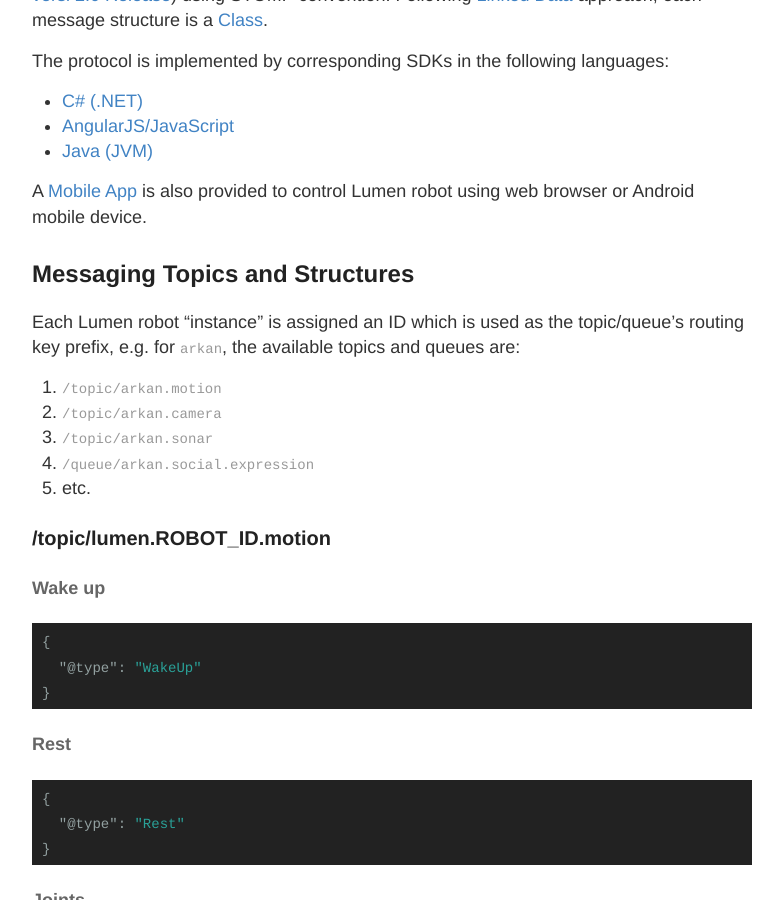
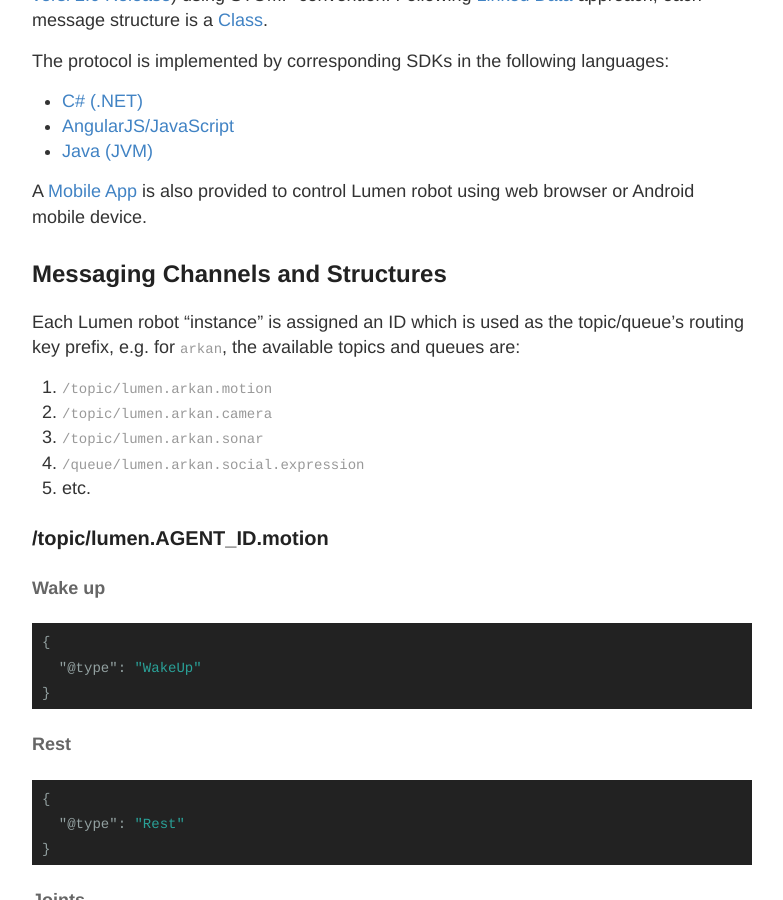
Before and after one commit to Flavio58it/lumen-sdk, a Jekyll site: the page built from protocol.md, in a window 1280 px wide and 900 px high, scrolled down 683 px. Shown: the whole window, without its empty margins (248-1031 px from the left). Built offline with Jekyll 4.4.1, drawn with Linux system fonts in a browser that asks for light colours; some of the changed text lies outside the part shown.

Commit message:
Initial Java library

```diff
--- a/protocol.md
+++ b/protocol.md
@@ -31,18 +31,18 @@
 
 A [Mobile App](/lumen-sdk/app/) is also provided to control Lumen robot using web browser or Android mobile device.
 
-## Messaging Topics and Structures
+## Messaging Channels and Structures
 
 Each Lumen robot "instance" is assigned an ID which is used as the topic/queue's routing key prefix,
 e.g. for `arkan`, the available topics and queues are:
 
-1. `/topic/arkan.motion`
-2. `/topic/arkan.camera`
-3. `/topic/arkan.sonar`
-4. `/queue/arkan.social.expression`
+1. `/topic/lumen.arkan.motion`
+2. `/topic/lumen.arkan.camera`
+3. `/topic/lumen.arkan.sonar`
+4. `/queue/lumen.arkan.social.expression`
 5. etc.
 
-### /topic/lumen.ROBOT_ID.motion
+### /topic/lumen.AGENT_ID.motion
 
 #### Wake up
 
@@ -215,7 +215,7 @@
 }
 {% endhighlight %}
 
-### /topic/lumen.ROBOT_ID.posture
+### /topic/lumen.AGENT_ID.posture
 
 #### Go to posture:
 
@@ -235,7 +235,7 @@
 }
 {% endhighlight %}
 
-### /topic/lumen.ROBOT_ID.camera
+### /topic/lumen.AGENT_ID.camera
 
 Get image remote: (one-off)
 
@@ -264,7 +264,7 @@
 }
 {% endhighlight %}
 
-### /topic/lumen.ROBOT_ID.camera.stream
+### /topic/lumen.AGENT_ID.camera.stream
 
 Image streamed from camera:
 
@@ -279,7 +279,7 @@
 }
 {% endhighlight %}
 
-### /topic/lumen.ROBOT_ID.speech.synthesis
+### /topic/lumen.AGENT_ID.speech.synthesis
 
 Say text:
 
@@ -299,11 +299,11 @@
 }
 {% endhighlight %}
 
-### /topic/lumen.ROBOT_ID.speech.recognition
+### /topic/lumen.AGENT_ID.speech.recognition
 
 TODO
 
-### /topic/lumen.ROBOT_ID.battery
+### /topic/lumen.AGENT_ID.battery
 
 Get battery percentage:
 
@@ -356,7 +356,7 @@
 }
 {% endhighlight %}
 
-### /topic/lumen.ROBOT_ID.sensors
+### /topic/lumen.AGENT_ID.sensors
 
 Get tactile:
 
@@ -412,7 +412,7 @@
 }
 {% endhighlight %}
 
-### /topic/lumen.ROBOT_ID.sonar
+### /topic/lumen.AGENT_ID.sonar
 
 Get distance:
 
@@ -432,7 +432,7 @@
 }
 {% endhighlight %}
 
-### /topic/lumen.ROBOT_ID.social.perception
+### /topic/lumen.AGENT_ID.social.perception
 
 Observed a social post ([schema:CreativeWork](http://schema.org/CreativeWork)), e.g. Facebook friend's status post, Facebook Group post, news feed, etc.
 
@@ -499,7 +499,7 @@
 }
 {% endhighlight %}
 
-### /queue/lumen.ROBOT_ID.social.expression
+### /queue/lumen.AGENT_ID.social.expression
 
 Publishes a status update to Facebook:
 
@@ -576,7 +576,7 @@
 }
 {% endhighlight %}
 
-### /topic/lumen.ROBOT_ID.human.recognition
+### /topic/lumen.AGENT_ID.face.recognition
 
 A human face is recognized:
 
@@ -606,3 +606,7 @@
 
 The recognition [truth value](http://en.wikipedia.org/wiki/Truth_value) intentionally mimics [OpenCog's TruthValue](http://wiki.opencog.org/w/TruthValue)
 to improve interoperability.
+
+### /topic/lumen.AGENT_ID.action.recognition
+
+TODO
```
Also changed, not shown: 1 other file.
